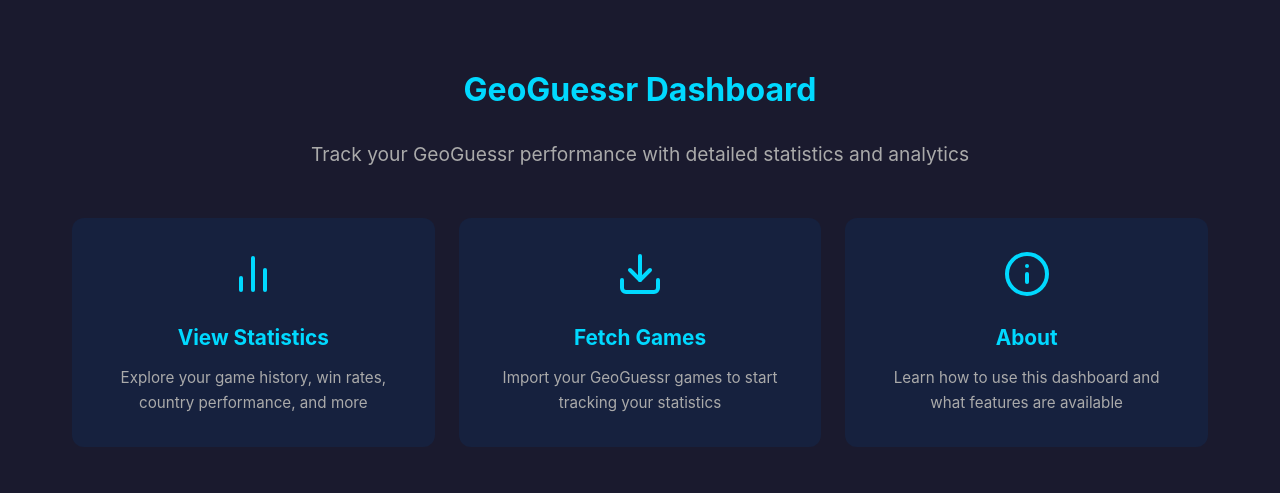
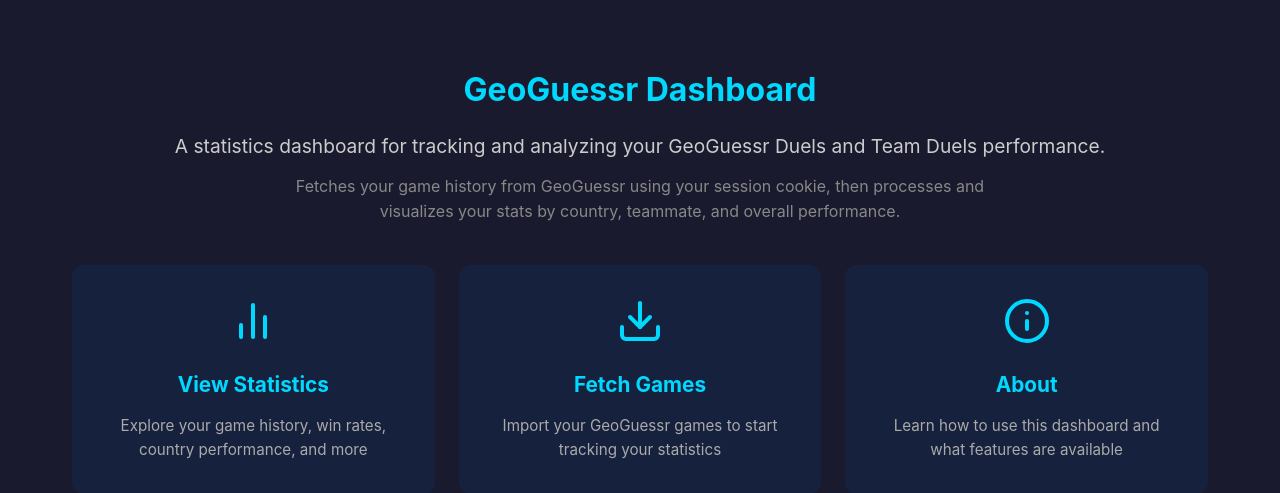
Before and after one commit to keshavt3/Geoguessr-dashboard, a Flask app: page / in a window 1280 px wide. Shown: the part 58-551 px from the top of the page. Run offline with Flask 3, Linux system fonts and the light colour scheme.

Commit message:
Add project header to home page and remove unused note elements
- Added project header section with title, description, and how-it-works explanation on home page
- Removed unused wrong-guesses-note and regions-note elements from country detail page
- Cleaned up associated JavaScript references and CSS styles

🤖 Generated with [Claude Code](https://claude.com/claude-code)

Co-Authored-By: Claude Opus 4.5 <noreply@anthropic.com>

```diff
--- a/geodash/static/css/style.css
+++ b/geodash/static/css/style.css
@@ -467,10 +467,26 @@ td {
     padding: 2rem 0;
 }
 
-.home-subtitle {
+/* Project header */
+.project-header {
+    margin-bottom: 2.5rem;
+}
+
+.project-header h1 {
+    margin-bottom: 1rem;
+}
+
+.project-description {
     font-size: 1.2rem;
-    color: #aaa;
-    margin-bottom: 3rem;
+    color: #ccc;
+    margin-bottom: 0.75rem;
+}
+
+.project-how-it-works {
+    font-size: 1rem;
+    color: #888;
+    max-width: 700px;
+    margin: 0 auto;
 }
 
 .home-cards {
--- a/geodash/templates/home.html
+++ b/geodash/templates/home.html
@@ -4,8 +4,11 @@
 
 {% block content %}
 <div class="home-container">
-    <h1>GeoGuessr Dashboard</h1>
-    <p class="home-subtitle">Track your GeoGuessr performance with detailed statistics and analytics</p>
+    <div class="project-header">
+        <h1>GeoGuessr Dashboard</h1>
+        <p class="project-description">A statistics dashboard for tracking and analyzing your GeoGuessr Duels and Team Duels performance.</p>
+        <p class="project-how-it-works">Fetches your game history from GeoGuessr using your session cookie, then processes and visualizes your stats by country, teammate, and overall performance.</p>
+    </div>
 
     <div class="home-cards">
         <a href="{{ url_for('show_stats') }}" class="home-card">
```
Also changed, not shown: geodash/templates/country.html (+0 -11 lines).
